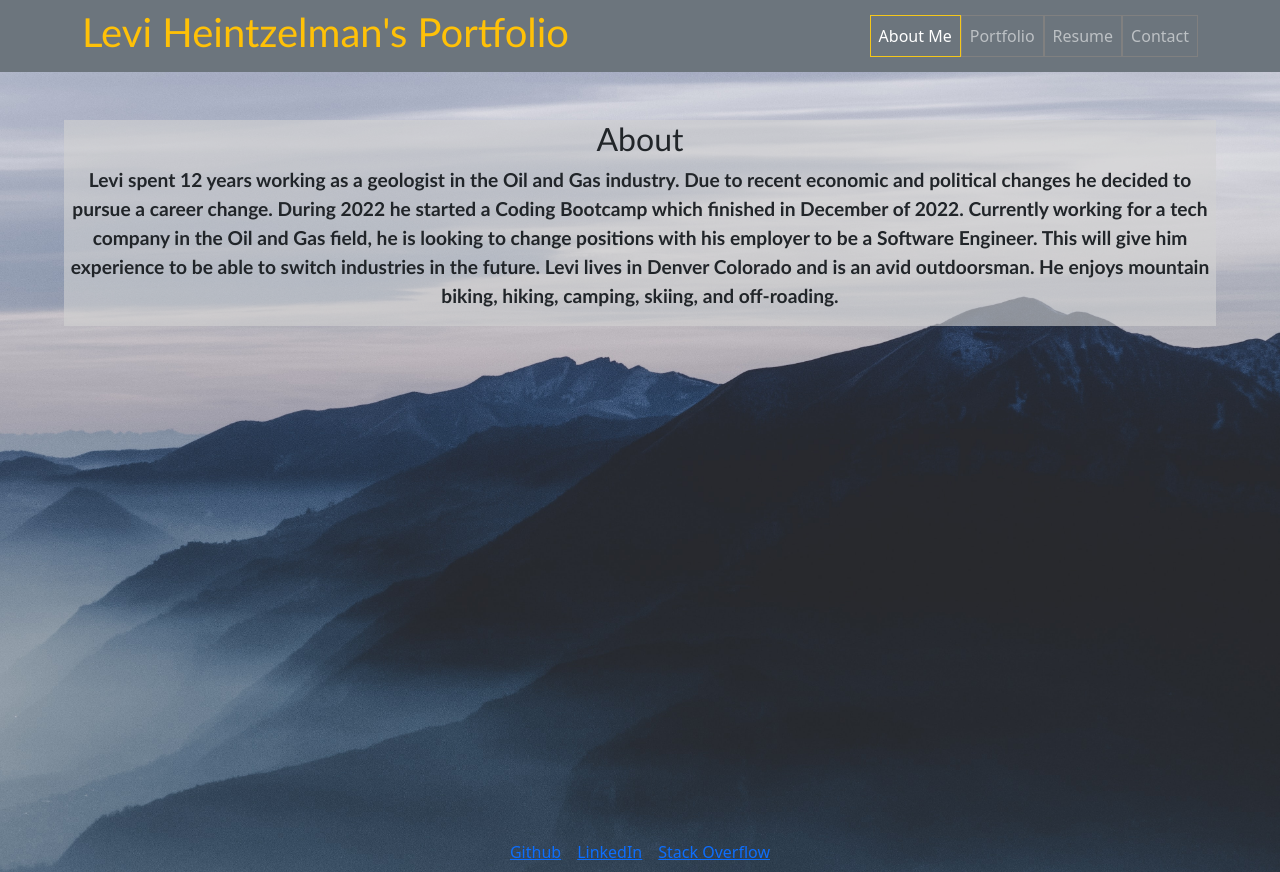
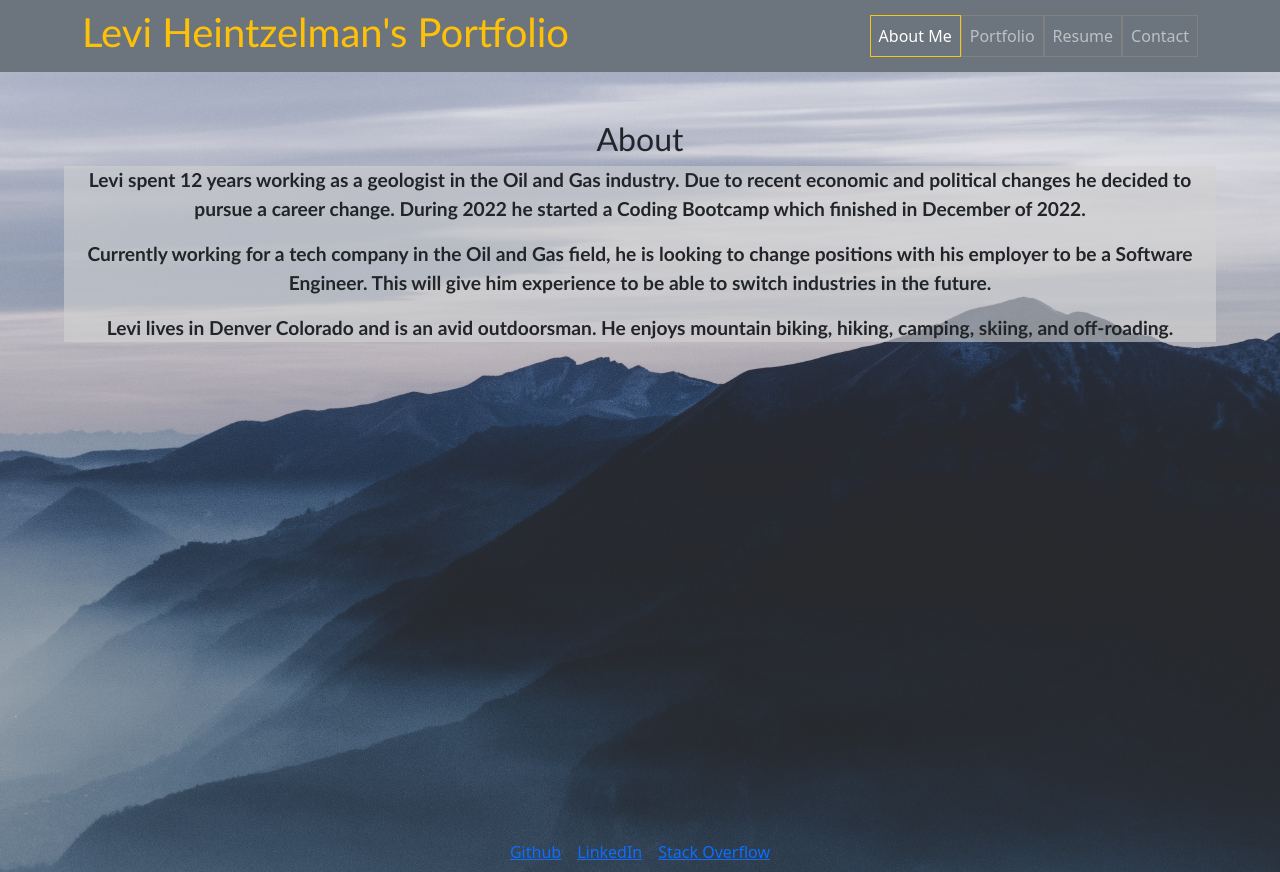
Before and after one commit to heintze11/portfolio-react, a React (Create React App) app: page / in a window 1280 px wide. Built offline with nearby package versions, Linux system fonts and the light colour scheme.

Commit message:
Fix margins on portfolio, resume, contact

```diff
--- a/src/App.css
+++ b/src/App.css
@@ -22,6 +22,7 @@
     font-family:'Trebuchet MS', 'Lucida Sans Unicode', 'Lucida Grande', 'Lucida Sans', Arial, sans-serif;
 }
 .text {
+    margin-top: 5%;
     margin-left: 5%;
     margin-right: 5%;
     color: slate;
@@ -61,7 +62,7 @@ ul {
   }
 
 
-.about {
+.about, .resume, .contact {
     background-color: rgba(211, 211, 211, 0.6);
 
 }
--- a/src/components/About.js
+++ b/src/components/About.js
@@ -3,15 +3,19 @@ import Footer from "./Footer"
 const About = () => {
   return (
     <div className="background d-flex flex-column min-vh-100">
-      <div className="text about mt-5 text-center">
+      <div className="text mt-5 text-center">
       <h2>About</h2>
+      <div className="about">
       <p>
         Levi spent 12 years working as a geologist in the Oil and Gas industry. Due to recent economic and political changes he decided to pursue a career change. During 2022 he started a Coding Bootcamp which finished in December of 2022.
-
+        </p>
+        <p>
         Currently working for a tech company in the Oil and Gas field, he is looking to change positions with his employer to be a Software Engineer. This will give him experience to be able to switch industries in the future.
-
+        </p>
+        <p>
         Levi lives in Denver Colorado and is an avid outdoorsman. He enjoys mountain biking, hiking, camping, skiing, and off-roading.
-      </p>
+        </p>
+        </div>
       </div>
       <Footer />
     </div>
--- a/src/components/Contact.js
+++ b/src/components/Contact.js
@@ -49,16 +49,16 @@ const Contact = () => {
   }
 
   return (
-    <div className='background flex-column min-vh-100'>
-      <div className="row text text-center align-items-center justify-content-center container">
-      <h2>Contact Levi</h2>
-        <form className='justify-content-center col' onSubmit={handleSubmit}>
+    <div className='background d-flex flex-column min-vh-100'>
+      <div className="mt-5 row text text-center align-items-center justify-content-center container ">
+      <h2 className='text-center align-items-center justify-content-center'>Contact Levi</h2>
+        <form className='justify-content-center col contact' onSubmit={handleSubmit}>
           {inputs.map((input) => (
           <ContactItems key={input.id} {...input} value={values[input.name]} onChange={onChange}/>
           ))}
           <button className="btn btn-primary btn-lg">Submit</button>
         </form>
-        <div className='col-lg-4 mt-5'>
+        <div className='col-lg-4 mt-5 contact'>
           <h4><a href="mailto: levi.heintzelman@gmail.com" id='contact-link'>Levi.Heintzelman@gmail.com</a></h4>
           <br />
           <br />
--- a/src/components/Portfolio.js
+++ b/src/components/Portfolio.js
@@ -8,7 +8,7 @@ import Footer from './Footer';
 const Portfolio = () => {
   return (
     <div className="background d-flex flex-column min-vh-100">
-      <div className="text">
+      <div className="text mt-5">
         <h3 className="text-center">Portfolio</h3>
         <div className="portfolio row container justify-content-center text-center">
 
--- a/src/components/Resume.js
+++ b/src/components/Resume.js
@@ -3,14 +3,14 @@ import Footer from './Footer';
 
 const Resume = () => {
   return (
-    <div className="background flex-column min-vh-100">
-      <div className="text text-center">
+    <div className="background d-flex flex-column min-vh-100">
+      <div className="text mt-5 text-center">
         <h2>Resume</h2>
         <a href={resume} download="Levi Heintzelman Resume" target="_blank">
           <button className="btn btn-lg">Download Levi's Resume</button>
         </a>
         <div className='row text-center' >
-          <div className='col-md-6 text-center'>
+          <div className='col-md-6 text-center resume'>
             <ul>
               <h4>Front End Technical Skills</h4>
               <li>HTML</li>
@@ -22,7 +22,7 @@ const Resume = () => {
             </ul>
           </div>
 
-          <div className='col-md-6 text-center'>
+          <div className='col-md-6 text-center resume'>
             <ul>
               <h4>Back End Technical Skills</h4>
               <li>Rest APIs</li>
```
